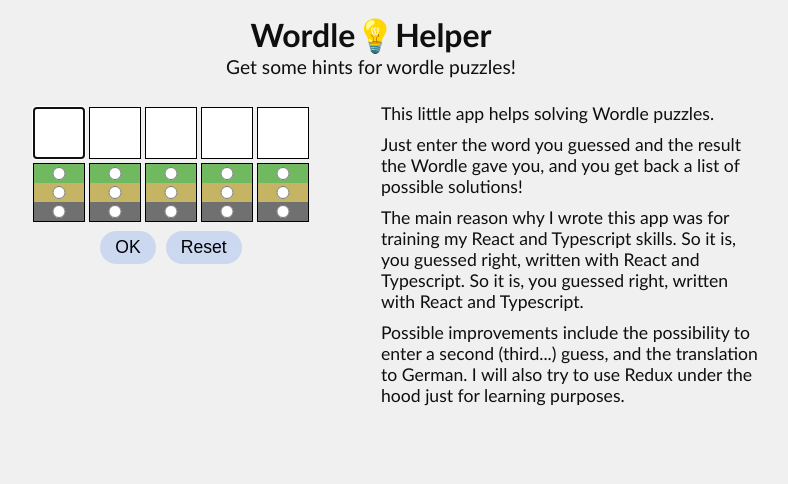
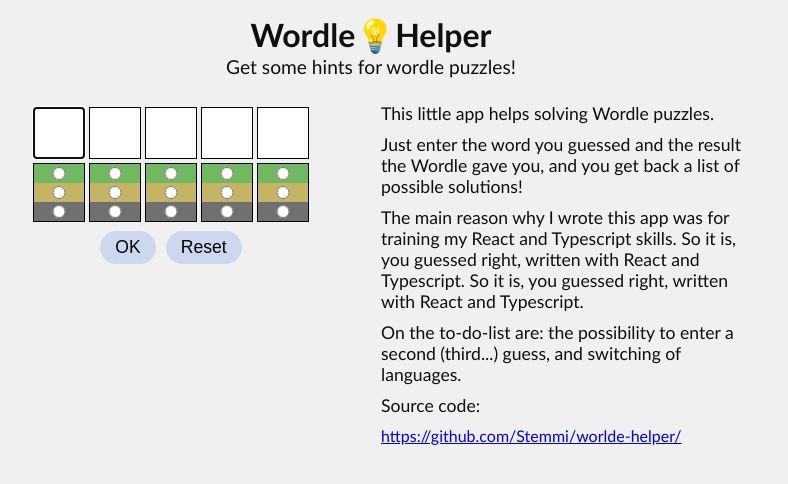
Before and after one commit to Stemmi/worlde-helper, a React (Vite) app: page / in a window 1280 px wide. Shown: the top 484 px of the page, without its empty margins (269-1057 px from the left). Built offline with nearby package versions, Linux system fonts and the light colour scheme.

Commit message:
Description update

```diff
--- a/src/components/DescriptionSection.tsx
+++ b/src/components/DescriptionSection.tsx
@@ -8,8 +8,9 @@
             <p>This little app helps solving Wordle puzzles.</p>
             <p>Just enter the word you guessed and the result the Wordle gave you, and you get back a list of possible solutions!</p>
             <p>The main reason why I wrote this app was for training my React and Typescript skills. So it is, you guessed right, written with React and Typescript. So it is, you guessed right, written with React and Typescript.</p>
-            <p>Possible improvements include the possibility to enter a second (third...) guess, and the translation to German. I will also try to use Redux under the hood just for learning purposes.</p>
-
+            <p>On the to-do-list are: the possibility to enter a second (third...) guess, and switching of languages.</p>
+            <p>Source code:</p>
+            <a href="https://github.com/Stemmi/worlde-helper/" target="_blank">https://github.com/Stemmi/worlde-helper/</a>
         </section>
     )
 }
```
